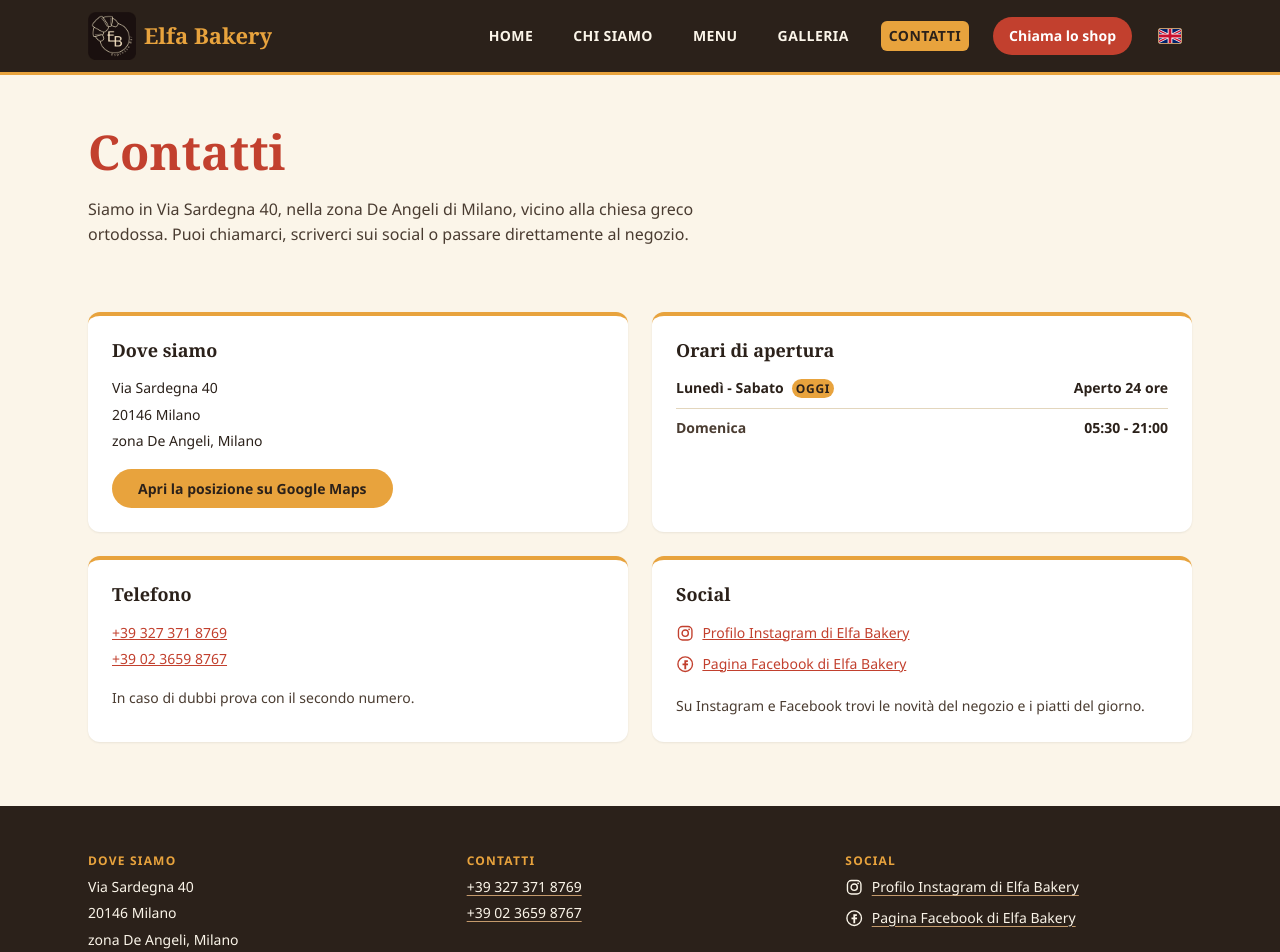
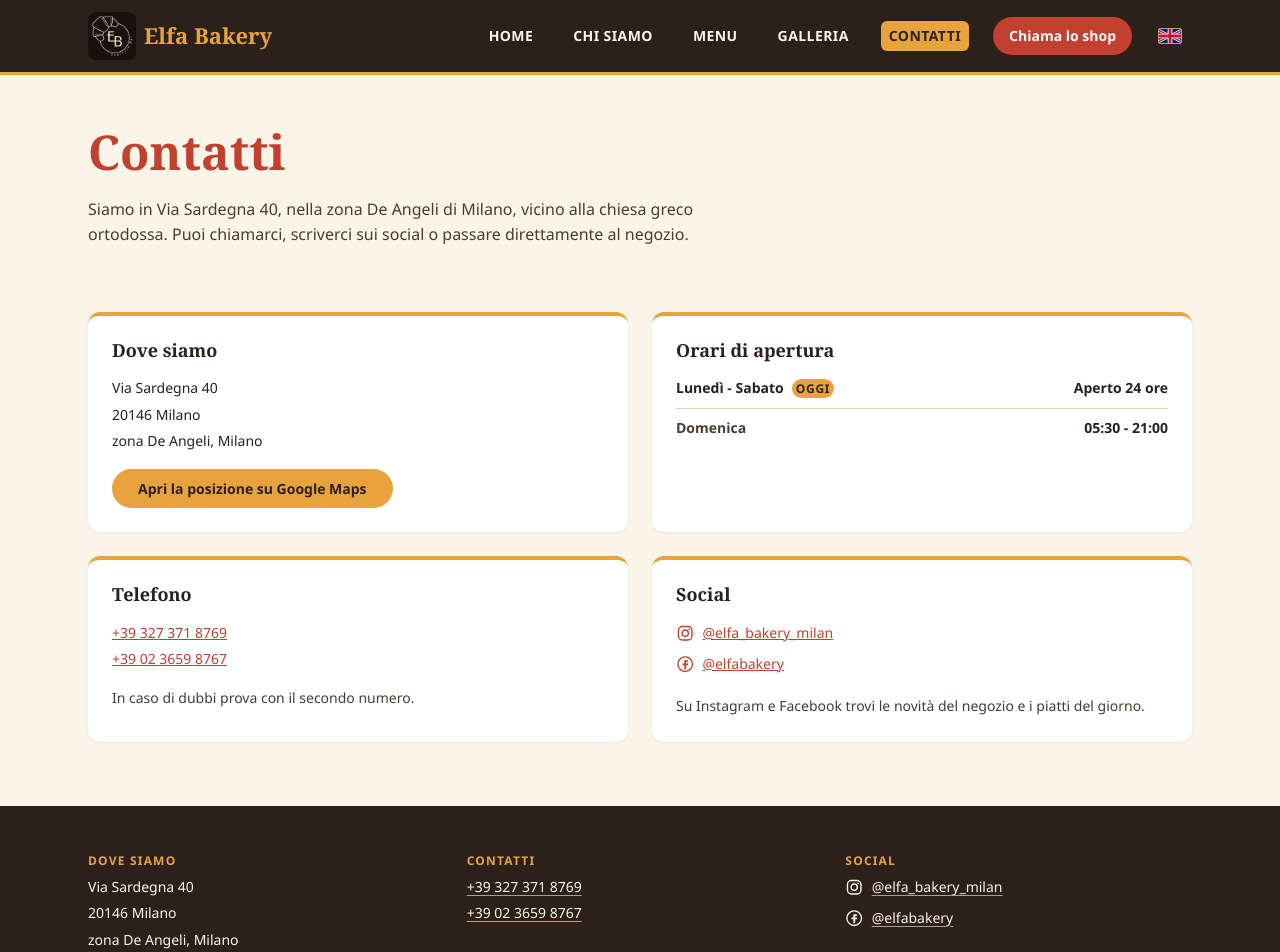
Before and after one commit to murphy-afk/elfa-bakery, a React (Vite) app in the folder client/: page /contatti in a window 1280 px wide. Shown: the top 952 px of the page. Built offline with nearby package versions, Linux system fonts and the light colour scheme; no server answers.

Commit message:
Show the handle next to the social brand mark

```diff
--- a/client/src/components/SiteFooter.jsx
+++ b/client/src/components/SiteFooter.jsx
@@ -15,9 +15,21 @@
     },
     whereItems: [site.addressLine, site.addressCity, 'zona De Angeli, Milano'],
     mapsLink: 'Apri la posizione su Google Maps',
+    // The visible text is the handle only, the full profile name stays on
+    // the link for screen readers through aria-label.
     social: [
-      { network: 'instagram', href: site.instagram, label: 'Profilo Instagram di Elfa Bakery' },
-      { network: 'facebook', href: site.facebook, label: 'Pagina Facebook di Elfa Bakery' }
+      {
+        network: 'instagram',
+        href: site.instagram,
+        handle: site.instagramHandle,
+        label: 'Profilo Instagram di Elfa Bakery'
+      },
+      {
+        network: 'facebook',
+        href: site.facebook,
+        handle: site.facebookHandle,
+        label: 'Pagina Facebook di Elfa Bakery'
+      }
     ],
     shopItems: [
       'Bakery, caffetteria, pasticceria e gastronomia',
@@ -41,8 +53,18 @@
     whereItems: [site.addressLine, site.addressCity, 'De Angeli area, Milan'],
     mapsLink: 'Open the location on Google Maps',
     social: [
-      { network: 'instagram', href: site.instagram, label: 'Elfa Bakery on Instagram' },
-      { network: 'facebook', href: site.facebook, label: 'Elfa Bakery on Facebook' }
+      {
+        network: 'instagram',
+        href: site.instagram,
+        handle: site.instagramHandle,
+        label: 'Elfa Bakery on Instagram'
+      },
+      {
+        network: 'facebook',
+        href: site.facebook,
+        handle: site.facebookHandle,
+        label: 'Elfa Bakery on Facebook'
+      }
     ],
     shopItems: [
       'Bakery, coffee shop, pastry counter and deli',
@@ -94,9 +116,12 @@
             <ul className="info-list">
               {copy.social.map((profile) => (
                 <li key={profile.network}>
-                  <a className="social-link" href={profile.href}>
+                  <a
+                    className="social-link"
+                    href={profile.href}
+                    aria-label={profile.label}>
                     <SocialIcon network={profile.network} />
-                    {profile.label}
+                    <span className="social-handle">{profile.handle}</span>
                   </a>
                 </li>
               ))}
--- a/client/src/lib/site.js
+++ b/client/src/lib/site.js
@@ -18,6 +18,10 @@
   phoneSecondaryHref: '+390236598767',
   instagram: 'https://www.instagram.com/elfa_bakery_milan',
   facebook: 'https://www.facebook.com/elfabakery',
+  // The handles shown next to the brand marks. They are the last segment
+  // of the profile urls above, so the two always stay in step.
+  instagramHandle: '@elfa_bakery_milan',
+  facebookHandle: '@elfabakery',
   mapsUrl:
     'https://www.google.com/maps/search/?api=1&query=Elfa+Bakery+Via+Sardegna+40+Milano'
 }
--- a/client/src/pages/Contact.jsx
+++ b/client/src/pages/Contact.jsx
@@ -18,9 +18,21 @@
     social: 'Social',
     mapsLink: 'Apri la posizione su Google Maps',
     phoneNote: 'In caso di dubbi prova con il secondo numero.',
+    // The visible text is the handle only, the full profile name stays on
+    // the link for screen readers through aria-label.
     profiles: [
-      { network: 'instagram', href: site.instagram, label: 'Profilo Instagram di Elfa Bakery' },
-      { network: 'facebook', href: site.facebook, label: 'Pagina Facebook di Elfa Bakery' }
+      {
+        network: 'instagram',
+        href: site.instagram,
+        handle: site.instagramHandle,
+        label: 'Profilo Instagram di Elfa Bakery'
+      },
+      {
+        network: 'facebook',
+        href: site.facebook,
+        handle: site.facebookHandle,
+        label: 'Pagina Facebook di Elfa Bakery'
+      }
     ],
     socialNote:
       'Su Instagram e Facebook trovi le novità del negozio e i piatti del giorno.'
@@ -110,9 +122,12 @@
             <ul className="info-list">
               {copy.profiles.map((profile) => (
                 <li key={profile.network}>
-                  <a className="social-link" href={profile.href}>
+                  <a
+                    className="social-link"
+                    href={profile.href}
+                    aria-label={profile.label}>
                     <SocialIcon network={profile.network} />
-                    {profile.label}
+                    <span className="social-handle">{profile.handle}</span>
                   </a>
                 </li>
               ))}
--- a/client/src/pages/Gallery.jsx
+++ b/client/src/pages/Gallery.jsx
@@ -68,9 +68,9 @@
 
         <p className="status-note gallery-note">
           {copy.note}{' '}
-          <a className="social-link" href={site.instagram}>
+          <a className="social-link" href={site.instagram} aria-label={copy.instagram}>
             <SocialIcon network="instagram" />
-            {copy.instagram}
+            <span className="social-handle">{site.instagramHandle}</span>
           </a>
           {copy.noteTail}
         </p>
--- a/client/src/styles/components.css
+++ b/client/src/styles/components.css
@@ -241,6 +241,12 @@
   height: 1.15rem;
 }
 
+/* The handle sits after the mark and never breaks, the link reads as one
+   name on any screen. */
+.social-handle {
+  white-space: nowrap;
+}
+
 /* Opening hours. One line per schedule block, day on the left,
    schedule on the right, the day we are in marked with a chip. */
 
```
